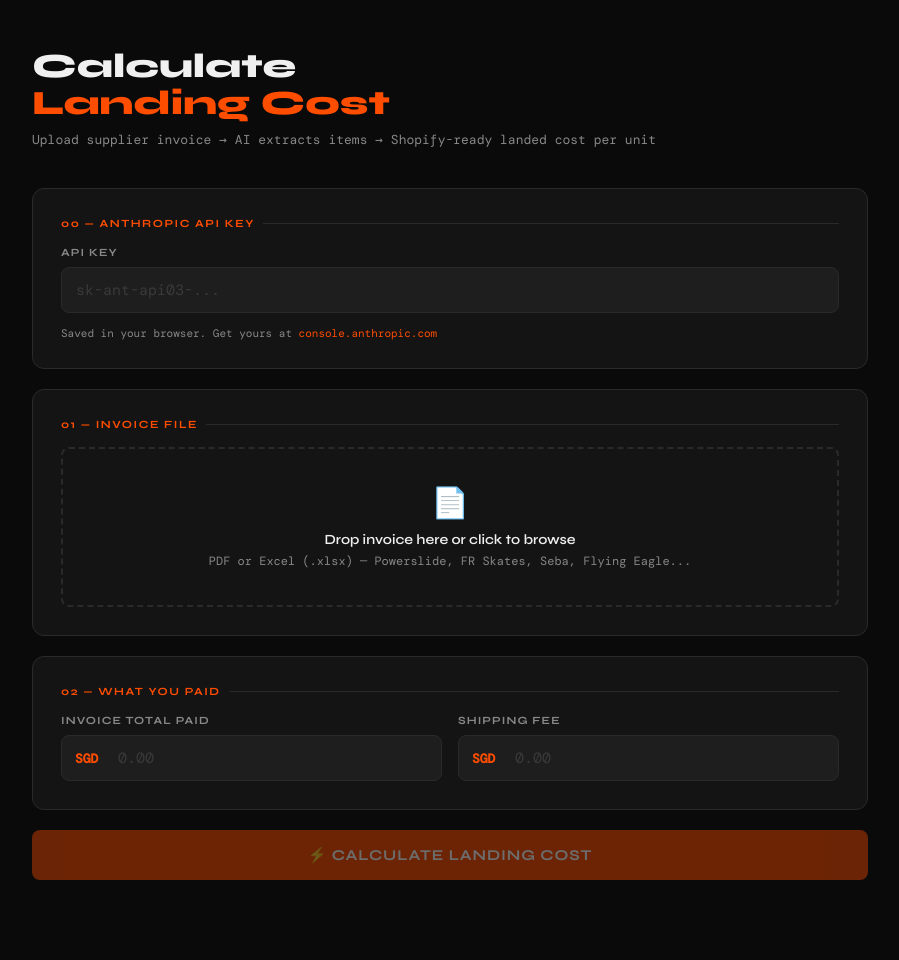
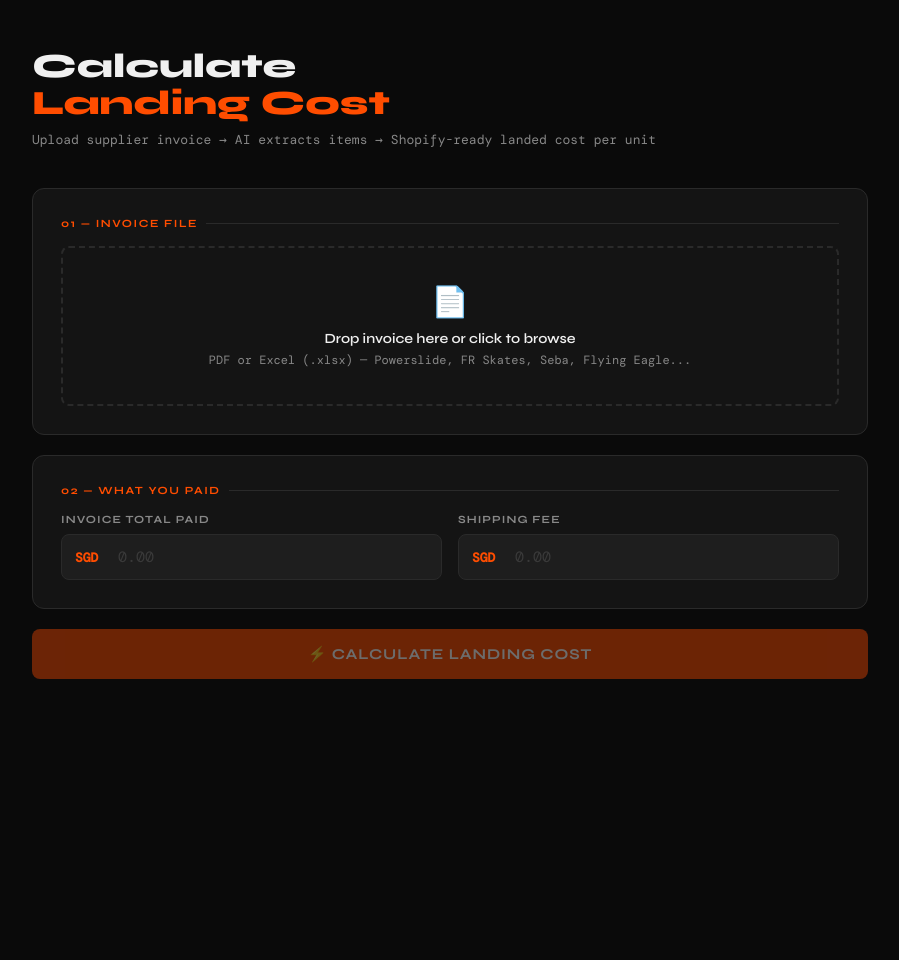
Before and after one commit to arcintscooters-maker/inlinex-landing-cost, a Flask app: page / in a window 1280 px wide. Shown: the part 67-1027 px from the top of the page, without its empty margins (190-1089 px from the left). After the commit the page ends 746 px from the top, so only its background shows below. Run offline with Flask 3, Linux system fonts and the light colour scheme; some libraries are stand-ins or nearby versions.

Commit message:
Update index.html

```diff
--- a/templates/index.html
+++ b/templates/index.html
@@ -157,16 +157,7 @@
 
     <!-- FORM -->
     <div id="form-section">
-      <div class="card">
-        <div class="card-label">00 — Anthropic API Key</div>
-        <div class="field">
-          <label>API Key</label>
-          <div class="field-wrap">
-            <input id="api-key" class="no-prefix" type="password" placeholder="sk-ant-api03-..." />
-          </div>
-          <div class="hint">Saved in your browser. Get yours at <a href="https://console.anthropic.com" target="_blank">console.anthropic.com</a></div>
-        </div>
-      </div>
+
 
       <div class="card">
         <div class="card-label">01 — Invoice File</div>
@@ -254,11 +245,6 @@
   </main>
 
   <script>
-    // Persist API key
-    const apiKeyInput = document.getElementById("api-key");
-    apiKeyInput.value = localStorage.getItem("inlinex_api_key") || "";
-    apiKeyInput.addEventListener("input", () => localStorage.setItem("inlinex_api_key", apiKeyInput.value));
-
     // File handling
     let selectedFile = null;
     const dropZone = document.getElementById("drop-zone");
@@ -290,15 +276,13 @@
 
     // Validate
     function updateBtn() {
-      const key = apiKeyInput.value.trim();
       const inv = parseFloat(document.getElementById("invoice-sgd").value);
       const ship = parseFloat(document.getElementById("shipping-sgd").value);
-      const ok = key.startsWith("sk-") && selectedFile && inv > 0 && ship >= 0;
+      const ok = selectedFile && inv > 0 && ship >= 0;
       document.getElementById("calc-btn").disabled = !ok;
     }
 
     ["invoice-sgd", "shipping-sgd"].forEach(id => document.getElementById(id).addEventListener("input", updateBtn));
-    apiKeyInput.addEventListener("input", updateBtn);
 
     function showError(msg) {
       const box = document.getElementById("error-box");
@@ -320,7 +304,6 @@
 
       try {
         const fd = new FormData();
-        fd.append("api_key", apiKeyInput.value.trim());
         fd.append("invoice_sgd", document.getElementById("invoice-sgd").value);
         fd.append("shipping_sgd", document.getElementById("shipping-sgd").value);
         fd.append("invoice", selectedFile);
```
